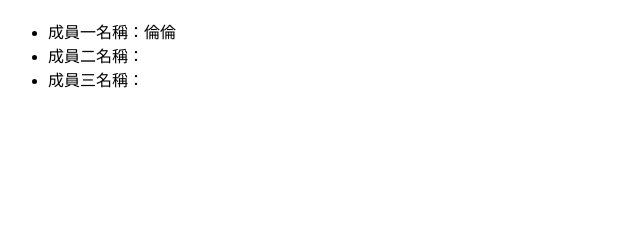
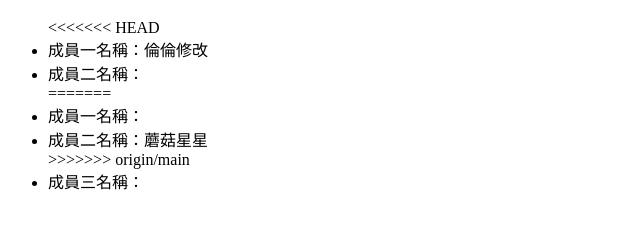
Before and after one commit to D1034422045/git-team-mission4, a plain HTML site: page index.html in a window 1280 px wide. Shown: the part 70-298 px from the top of the page, without its empty margins (0-640 px from the left). Drawn offline with Linux system fonts and the light colour scheme.

Commit message:
修改成員一名稱

```diff
--- a/index.html
+++ b/index.html
@@ -8,8 +8,13 @@
   <body>
     <h1>成員列表</h1>
     <ul>
-      <li>成員一名稱：倫倫</li>
+<<<<<<< HEAD
+      <li>成員一名稱：倫倫修改</li>
       <li>成員二名稱：</li>
+=======
+      <li>成員一名稱：</li>
+      <li>成員二名稱：蘑菇星星</li>
+>>>>>>> origin/main
       <li>成員三名稱：</li>
     </ul>
   </body>
```
